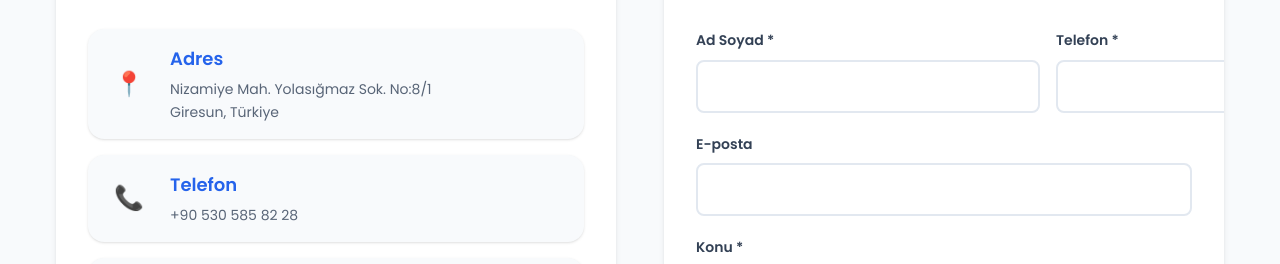
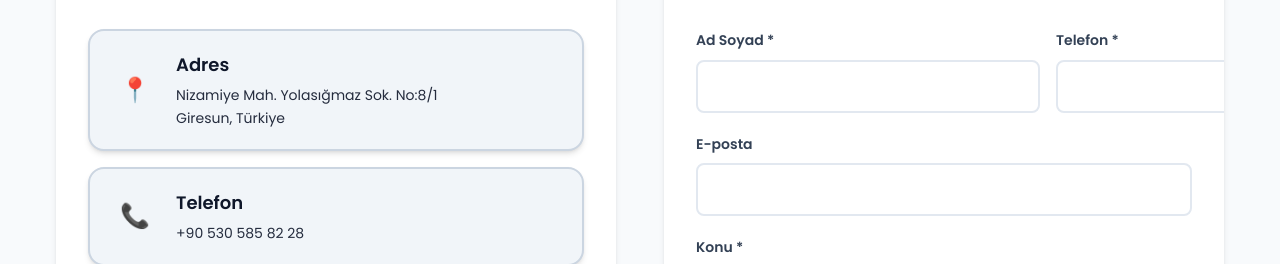
Before and after one commit to cevdetaydn/nizamiye-pide-restaurant, a plain HTML site: page contact.html in a window 1280 px wide. Shown: the part 485-749 px from the top of the page. Drawn offline with nearby package versions, Linux system fonts and the light colour scheme.

Commit message:
Fix info card colors on contact page for better visibility and readability

```diff
--- a/style.css
+++ b/style.css
@@ -554,7 +554,7 @@ body {
 }
 
 .info-card {
-    background-color: var(--white);
+    background-color: var(--primary-color);
     padding: var(--spacing-6);
     border-radius: var(--radius-lg);
     box-shadow: var(--shadow);
@@ -569,12 +569,12 @@ body {
 .info-card h3 {
     font-size: var(--font-size-lg);
     font-weight: 600;
-    color: var(--primary-color);
+    color: var(--white);
     margin-bottom: var(--spacing-3);
 }
 
 .info-card p {
-    color: var(--gray-600);
+    color: var(--white);
     line-height: 1.6;
 }
 
@@ -1612,16 +1612,21 @@ body {
     display: flex;
     align-items: center;
     gap: var(--spacing-4);
-    padding: var(--spacing-4);
+    padding: var(--spacing-5);
     border-radius: var(--radius-lg);
-    background-color: var(--gray-50);
+    background-color: var(--gray-100);
+    color: var(--gray-900);
     transition: all var(--transition-normal);
+    box-shadow: var(--shadow-md);
+    border: 2px solid var(--gray-300);
 }
 
 .info-card:hover {
     background-color: var(--primary-color);
     color: var(--white);
     transform: translateX(8px);
+    box-shadow: var(--shadow-lg);
+    border-color: var(--primary-color);
 }
 
 .info-icon {
@@ -1633,11 +1638,13 @@ body {
 .info-content h3 {
     font-size: var(--font-size-lg);
     font-weight: 600;
+    color: inherit;
     margin-bottom: var(--spacing-1);
 }
 
 .info-content p {
     font-size: var(--font-size-sm);
+    color: inherit;
     opacity: 0.9;
 }
 
```
